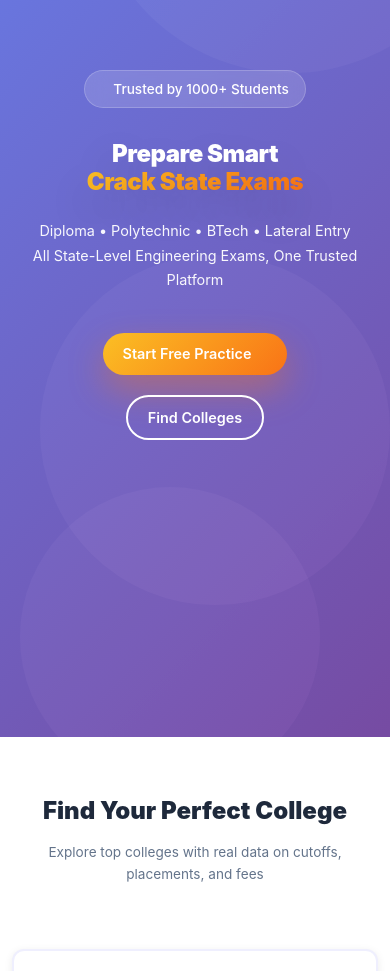
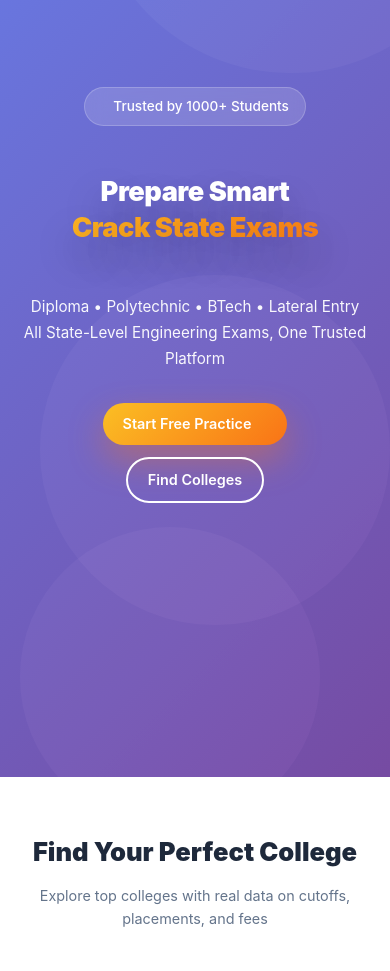
Before and after one commit to Karan123457/NextGenZ, a React (Create React App) app: page / in a window 390 px wide. Shown: the part 227-1198 px from the top of the page. Built offline with nearby package versions, Linux system fonts and the light colour scheme; no server answers.

Commit message:
Add files via upload

```diff
--- a/src/styles/Home.css
+++ b/src/styles/Home.css
@@ -131,6 +131,10 @@ body {
   margin-bottom: 1.5rem;
   text-shadow: 0 20px 40px rgba(0, 0, 0, 0.3);
   letter-spacing: -0.5px;
+  min-height: 200px;
+  display: flex;
+  flex-direction: column;
+  justify-content: center;
 }
 
 .title-gradient {
@@ -1315,28 +1319,49 @@ body {
 @media (max-width: 576px) {
   .hero-section {
     min-height: auto;
-    padding: 60px 0;
+    padding: 100px 0 60px 0;
+  }
+
+  .hero-content {
+    padding: 0 1rem;
   }
 
   .hero-badge {
     font-size: 0.85rem;
     padding: 8px 16px;
+    margin-bottom: 1.5rem;
   }
 
   .hero-title {
-    font-size: 1.5rem;
+    font-size: 1.7rem;
+    line-height: 1.3;
+    margin-bottom: 1.5rem;
+    min-height: 120px;
   }
 
   .hero-subtitle {
+    font-size: 0.95rem;
+    margin-bottom: 2rem;
+  }
+
+  .hero-buttons {
+    gap: 12px;
+    flex-direction: column;
+  }
+
+  .btn-primary-glow,
+  .btn-secondary-outline {
+    width: 100%;
+    padding: 12px 20px !important;
+    font-size: 0.9rem !important;
+  }
+
+  .section-header h2 {
+    font-size: 1.6rem;
+  }
+
+  .section-header p {
     font-size: 0.9rem;
-  }
-
-  .section-header h2 {
-    font-size: 1.5rem;
-  }
-
-  .section-header p {
-    font-size: 0.85rem;
   }
 
   .college-search-section {
```
